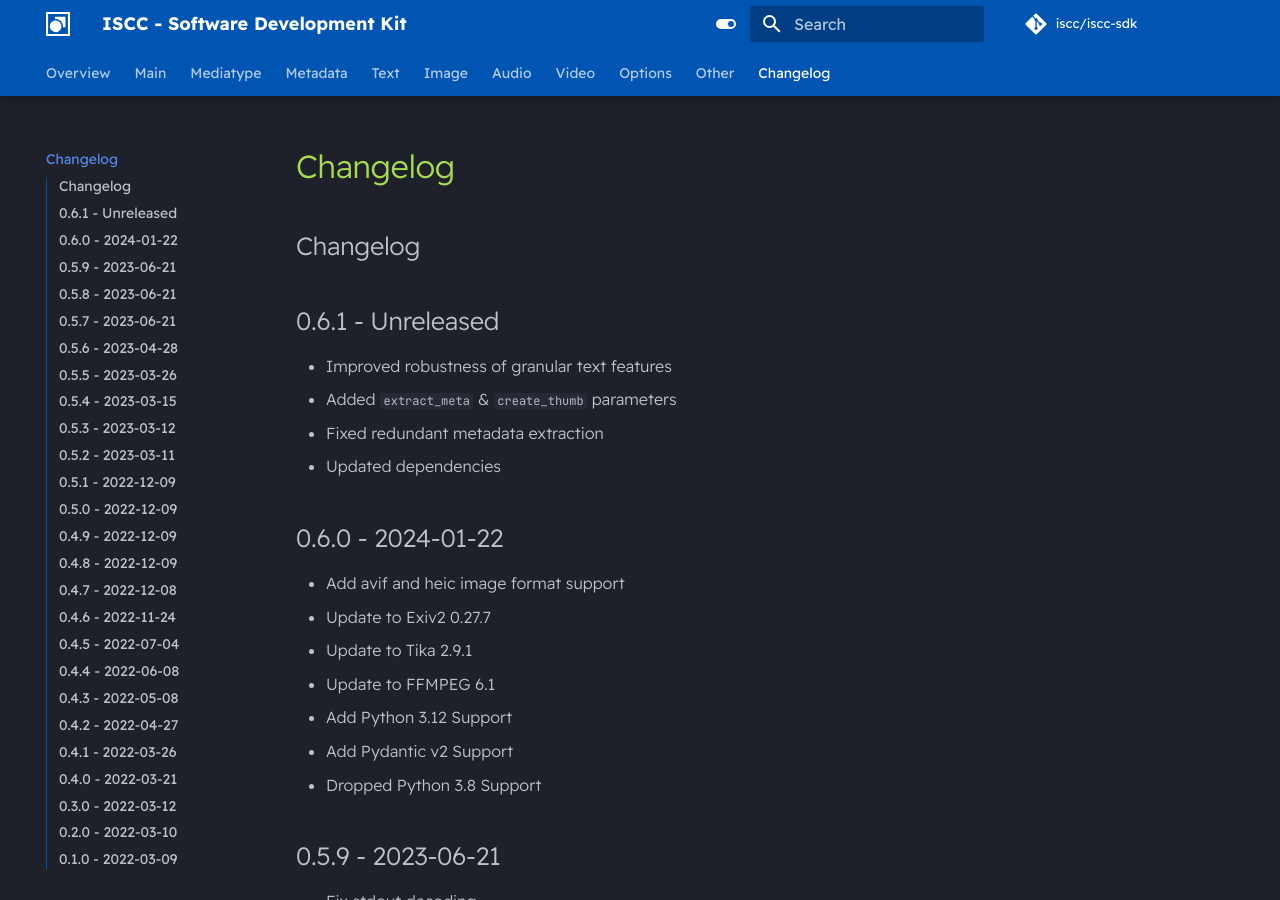
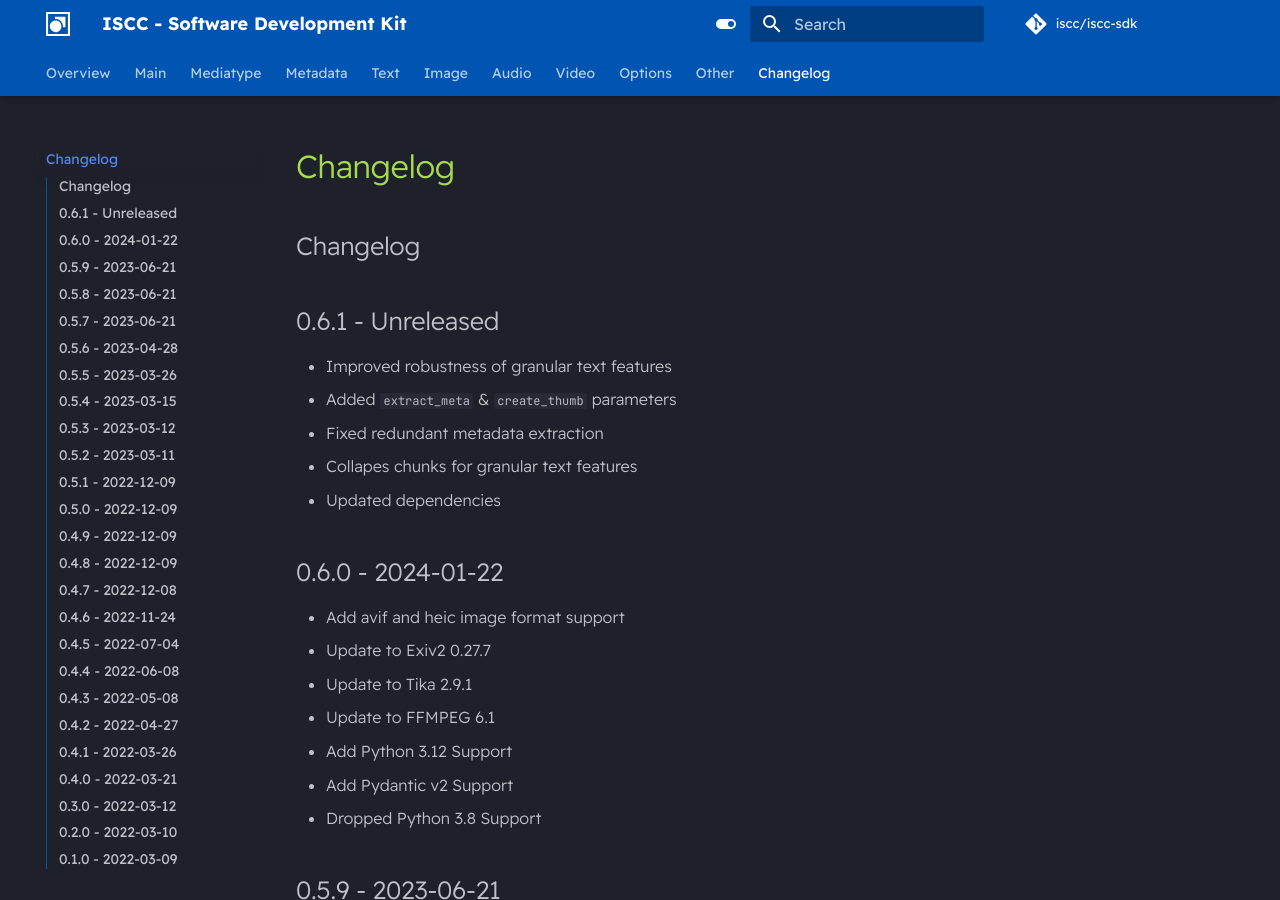
Before and after one commit to iscc/iscc-sdk, an MkDocs documentation site: the page built from docs/changelog.md, in a window 1280 px wide and 900 px high. Built offline with MkDocs 1.6.1 and Material for MkDocs 9.7.7, drawn with Linux system fonts in a browser that asks for light colours; comment, search, counter and statistics services are not loaded.

```diff
--- a/docs/changelog.md
+++ b/docs/changelog.md
@@ -4,6 +4,7 @@
 - Improved robustness of granular text features
 - Added `extract_meta` & `create_thumb` parameters
 - Fixed redundant metadata extraction
+- Collapes chunks for granular text features
 - Updated dependencies
 
 ## 0.6.0 - 2024-01-22
```
Also changed, not shown: CHANGELOG.md (+1 -0 lines), 1 other file.
